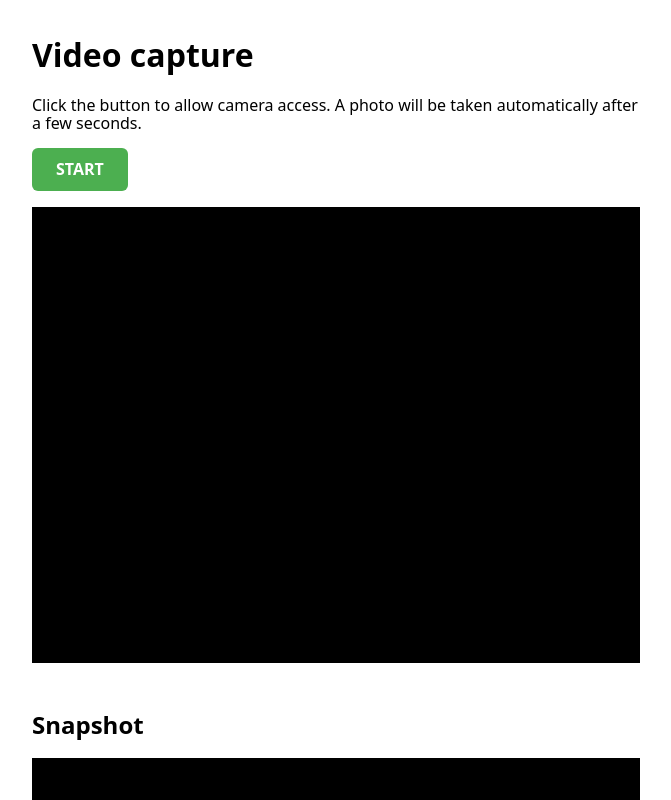
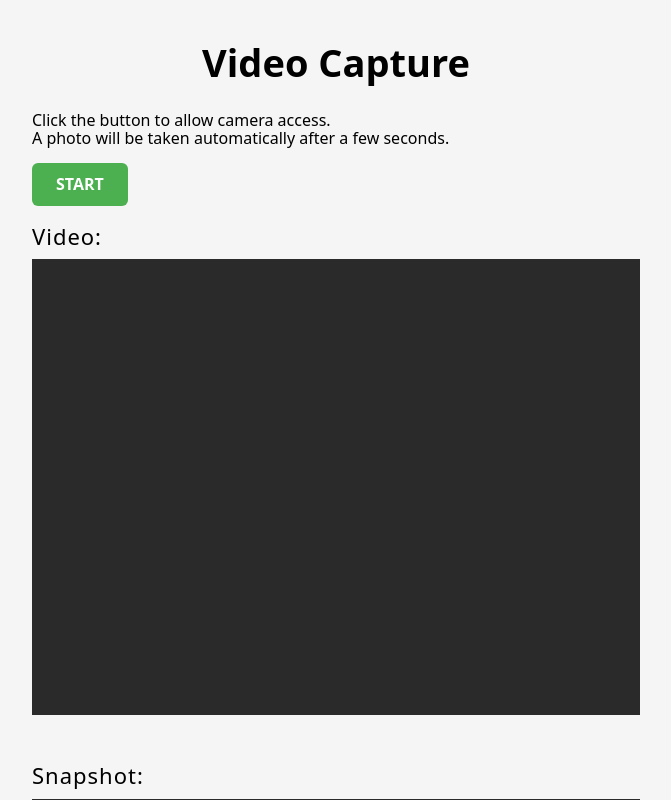
Before and after one commit to mpdev11/camera-capture, a React (Vite) app: page / in a window 1280 px wide. Shown: the top 800 px of the page, without its empty margins (304-975 px from the left). Built offline with nearby package versions, Linux system fonts and the light colour scheme.

Commit message:
Multiple changes.

```diff
--- a/src/App.jsx
+++ b/src/App.jsx
@@ -3,7 +3,7 @@ import CameraCaptureFlow from './components/CameraCapture/CameraCaptureFlow';
 function App() {
   return (
     <div className="app">
-      <h1>Video capture</h1>
+      <h1>Video Capture</h1>
       <CameraCaptureFlow />
     </div>
   );
--- a/src/components/CameraCapture/CameraCaptureFlow.css
+++ b/src/components/CameraCapture/CameraCaptureFlow.css
@@ -0,0 +1,3 @@
+.camera-capture-flow__instructions {
+  white-space: pre-line;
+}
--- a/src/components/CameraCapture/CameraCaptureFlow.jsx
+++ b/src/components/CameraCapture/CameraCaptureFlow.jsx
@@ -7,8 +7,8 @@ function CameraCaptureFlow({ captureMode = { type: 'auto', delay: 5 } }) {
   const [snapshotUrl, setSnapshotUrl] = useState(null);
   const allowedCaptureModeTypes = ['auto', 'manual'];
   const instructions = {
-    auto: 'Click the button to allow camera access. A photo will be taken automatically after a few seconds.',
-    manual: 'Click the button to allow camera access. Manually take snapshot whenever you are ready!',
+    auto: 'Click the button to allow camera access.\nA photo will be taken automatically after a few seconds.',
+    manual: 'Click the button to allow camera access.\nManually take snapshot whenever you are ready!',
   };
   if (!allowedCaptureModeTypes.includes(captureMode.type)) {
     console.error(`Invalid capture mode type value: ${captureMode.type}\nValid values: ${allowedCaptureModeTypes.join(', ')}`);
--- a/src/components/CameraCapture/Snapshot.css
+++ b/src/components/CameraCapture/Snapshot.css
@@ -1,10 +1,11 @@
 .snapshot {
   margin-top: 3rem;
 }
+
 .snapshot__container {
   width: 100%;
   aspect-ratio: 4 / 3;
-  background-color: #000;
+  background-color: #2a2a2a;
   max-width: 100%;
 }
 
--- a/src/components/CameraCapture/Snapshot.jsx
+++ b/src/components/CameraCapture/Snapshot.jsx
@@ -3,7 +3,7 @@ import './Snapshot.css';
 function Snapshot({ snapshotUrl }) {
   return (
     <div className="snapshot">
-      <h2>Snapshot</h2>
+      <h2>Snapshot:</h2>
       <div className="snapshot__container">{snapshotUrl && <img className="snapshot__img" src={snapshotUrl} alt="Video snapshot." />}</div>
     </div>
   );
--- a/src/components/CameraCapture/VideoPreview.css
+++ b/src/components/CameraCapture/VideoPreview.css
@@ -1,7 +1,7 @@
 .video-preview__video-container {
   width: 100%;
   aspect-ratio: 4 / 3;
-  background-color: #000;
+  background-color: #2a2a2a;
   max-width: 100%;
   position: relative;
 }
@@ -19,7 +19,7 @@
   background-color: #fff;
   color: black;
   border: 1px solid black;
-  padding: 0.675rem;
+  padding: 0.175rem;
 }
 
 .video-preview__start-camera-button,
@@ -28,17 +28,16 @@
   border-radius: 6px;
   font-size: 1rem;
   font-weight: 600;
-  background-color: #4caf50; /* green */
+  background-color: #4caf50;
   color: #fff;
   border: none;
   cursor: pointer;
   transition: background-color 0.2s ease, transform 0.1s ease;
-  margin-bottom: 1rem;
 }
 
 .video-preview__start-camera-button:hover,
 .video-preview__snapshot-button:hover {
-  background-color: #43a047; /* slightly darker green */
+  background-color: #43a047;
 }
 
 .video-preview__start-camera-button:active,
@@ -48,13 +47,8 @@
 
 .video-preview__start-camera-button:disabled,
 .video-preview__snapshot-button:disabled {
-  background-color: #000;
-  cursor: not-allowed;
   opacity: 0.4;
-}
-
-.video-preview__start-camera-button {
-
+  pointer-events: none;
 }
 
 .video-preview__snapshot-button {
@@ -81,12 +75,10 @@
 
 .video-preview__success {
   background: #e6f4ea;
-  border-left-color: #34a853;
   color: #0b6b2e;
 }
 
 .video-preview__error {
   background: #fce8e6;
-  border-left-color: #d93025;
   color: #a50e0e;
 }
--- a/src/components/CameraCapture/VideoPreview.jsx
+++ b/src/components/CameraCapture/VideoPreview.jsx
@@ -61,6 +61,7 @@ function VideoPreview({ onSnapshot, captureMode }) {
       <button className="video-preview__start-camera-button" onClick={startCamera} disabled={cameraAccessGranted || error || success}>
         START
       </button>
+      <h2>Video:</h2>
       <div className="video-preview__video-container">
         <video className="video-preview__video" ref={videoRef} autoPlay muted playsInline style={{ display: cameraAccessGranted ? 'block' : 'none' }} />
         {countdownActive && <Countdown className="video-preview__countdown" seconds={captureMode.delay} onCountdownEnd={takeSnapshot} />}
--- a/src/index.css
+++ b/src/index.css
@@ -1,3 +1,6 @@
+body {
+  background-color: #f5f5f5;
+}
 .app {
   max-width: 640px;
   margin: 0 auto;
@@ -5,3 +8,16 @@
   box-sizing: border-box;
   min-height: 100vh;
 }
+
+
+h1 {
+  font-size: 2.375rem;
+  text-align: center;
+}
+
+h2 {
+  font-weight: 400;
+  letter-spacing: 1px;
+  font-size: 1.375rem;
+  margin-bottom: 10px;
+}
```
Also changed, not shown: 1 other file (tests, documents, lock files or other folders).
